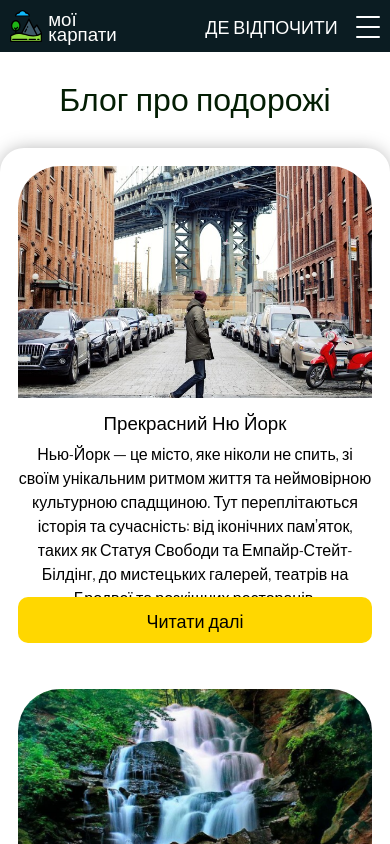
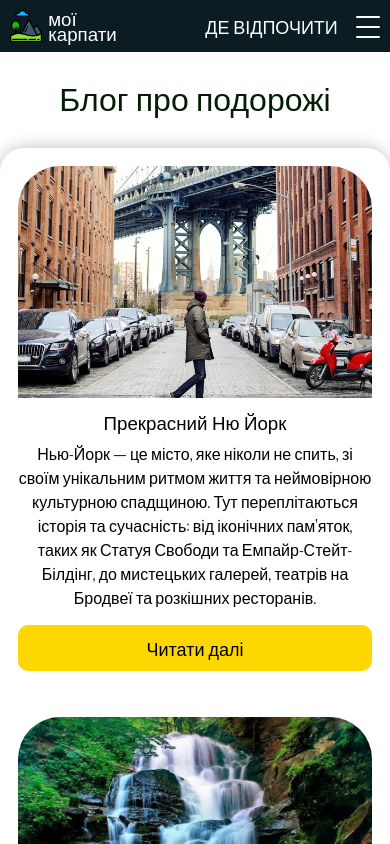
Before and after one commit to NazarHeletko/karpaty, a Next.js app: page /blog in a window 390 px wide. Shown: the top 844 px of the page. Built offline with nearby package versions, Linux system fonts and the light colour scheme; grey boxes are pictures that could not be loaded.

Commit message:
added blog pa33e

```diff
--- a/src/components/BlogPreview/BlogItem/BlogItem.module.css
+++ b/src/components/BlogPreview/BlogItem/BlogItem.module.css
@@ -67,7 +67,7 @@
         height: 232px;
     }
     .description p {
-        height: 140px;
+        height: auto;
         text-align: center;
     }
     .description h3 {
```
